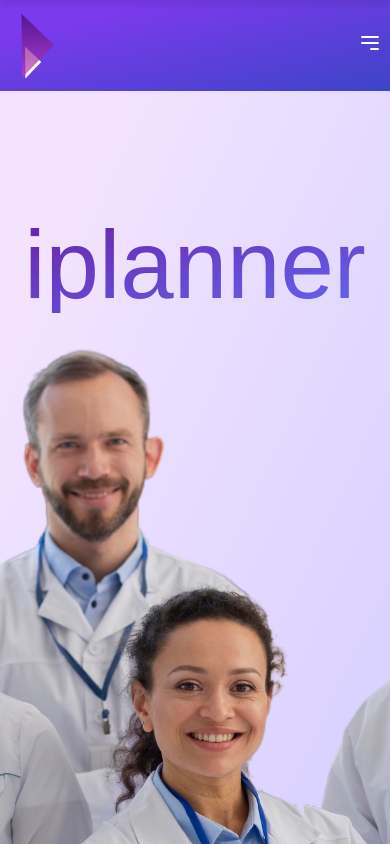
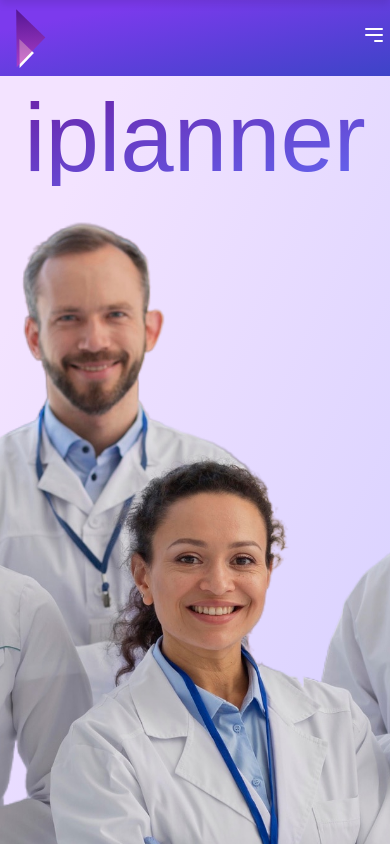
Before and after one commit to CertDevz/iplanner-project, a React (Vite) app: page / in a window 390 px wide. Shown: the top 844 px of the page. Built offline with nearby package versions, Linux system fonts and the light colour scheme; a web font is replaced by a local one.

Commit message:
fix: image

```diff
--- a/src/view/components/header/index.jsx
+++ b/src/view/components/header/index.jsx
@@ -34,7 +34,7 @@ function Header() {
   return (
     <>
       <header
-        className={`flex items-center gap-40 justify-between p-2 ${
+        className={`flex items-center gap-40 justify-between p-1 md:p-2 ${
           isScrolled ? "fixed-header" : ""
         }`}
         style={{
@@ -44,7 +44,7 @@ function Header() {
       >
         <div className="flex items-center gap-10">
           <Link to="/">
-            <img src="/icon.svg" alt="logo" width={50} />
+            <img src="/icon.svg" alt="logo" width={45} />
           </Link>
 
           <nav
--- a/src/view/components/iplanner/index.jsx
+++ b/src/view/components/iplanner/index.jsx
@@ -4,7 +4,7 @@ export default function Iplanner() {
   return (
     <div
       id="home"
-      className="flex flex-col md:flex-row items-center justify-center gap-5 h-screen "
+      className="flex flex-col md:flex-row items-center justify-center gap-5 md:h-screen -mt-[370px] md:mt-0"
     >
       <div className="flex flex-col items-center">
         <motion.h2
@@ -19,7 +19,7 @@ export default function Iplanner() {
         <motion.img
           src="/medicos-home.png"
           alt="medicos-grup"
-          className="object-cover w-full max-w-[200vw] md:max-w-[1100px] md:mt-40 h-screen md:h-[100%]"
+          className="object-cover w-full md:max-w-[1000px] md:mt-40 h-screen md:h-[100%]"
           initial={{ opacity: 0 }}
           animate={{ opacity: 1 }}
           transition={{ duration: 1, delay: 0.5 }}
```
